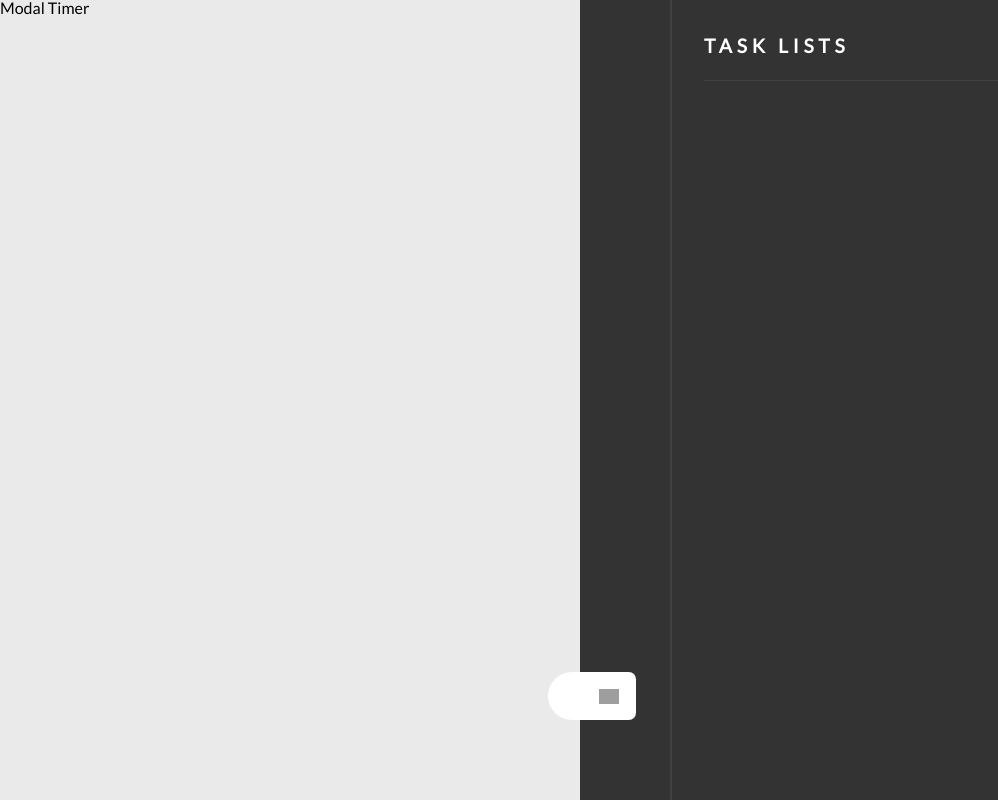
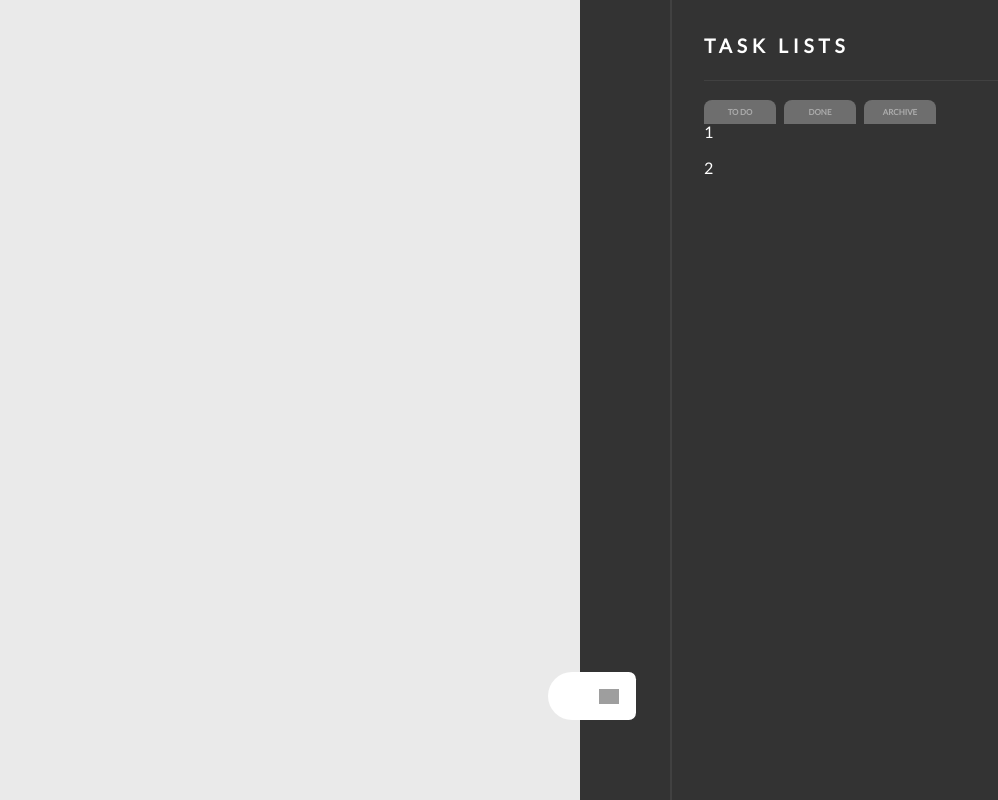
Before and after one commit to es6513/pomodoro-app, a React (Create React App) app: page /todo in a window 1280 px wide. Shown: the whole page, without its empty margins (0-998 px from the left). Built offline with nearby package versions, Linux system fonts and the light colour scheme; grey boxes are pictures that could not be loaded; some icons are missing.

Commit message:
adjust button scss

```diff
--- a/src/components/Button/index.js
+++ b/src/components/Button/index.js
@@ -13,5 +13,9 @@ export default Button;
 
 Button.propTypes = {
   children: PropTypes.string.isRequired,
-  className: PropTypes.string.isRequired,
+  className: PropTypes.string,
 };
+
+Button.defaultProps = {
+  className: "",
+};
--- a/src/container/AsidePanel/views/NewTask.js
+++ b/src/container/AsidePanel/views/NewTask.js
@@ -78,7 +78,10 @@ function NewTask() {
           />
         </div>
         <Button
-          className={`${ROOT_CLASS}__form-submit-button`}
+          data-size="big"
+          data-color="primary"
+          data-radius="general"
+          data-layout="full"
           type="submit"
           disabled={!formIsValid}
         >
--- a/src/container/AsidePanel/views/TaskLists.js
+++ b/src/container/AsidePanel/views/TaskLists.js
@@ -1,15 +1,66 @@
-import React from "react";
+import React, { useContext } from "react";
+import { TaskListContext } from "../../../context";
 import { config } from "../../../config";
 import HeadTitle from "../../../components/HeadTitle";
+import Button from "../../../components/Button";
+
 import withAsideLayout from "../../../hoc/withAsideLayout";
 
 const { css } = config;
 const { ROOT_CLASS } = css;
 
+const switchNav = [
+  {
+    filter: "SHOW_ALL",
+    label: "TO DO",
+  },
+  {
+    filter: "SHOW_DONE",
+    label: "DONE",
+  },
+  {
+    filter: "SHOW_ARCHIVE",
+    label: "ARCHIVE",
+  },
+];
+
 function TaskLists() {
+  const { taskState, taskDispatch } = useContext(TaskListContext);
+
+  console.log(taskState.taskLists);
+
+  const handleSelectTask = (id) => {
+    const payload = { id };
+    const action = { type: "SET_CURRENT_TASK", payload };
+    taskDispatch(action);
+  };
+
   return (
     <div className={`${ROOT_CLASS}__aside-panel__task-lists`}>
       <HeadTitle>TASK LISTS</HeadTitle>
+      <div className={`${ROOT_CLASS}__task-lists__switch-nav`}>
+        {switchNav.map((nav) => (
+          <Button
+            key={nav.label}
+            type="submit"
+            data-size="small"
+            data-color="gray"
+            data-radius="upper"
+            className={`${ROOT_CLASS}__task-lists__switch-nav-item`}
+          >
+            {nav.label}
+          </Button>
+        ))}
+      </div>
+      {taskState.taskLists.map((el) => (
+        <p
+          key={el.id}
+          style={{ marginBottom: "20px" }}
+          onClick={() => handleSelectTask(el.id)}
+        >
+          {el.taskTitle}
+        </p>
+      ))}
     </div>
   );
 }
--- a/src/container/ModalTimer/index.js
+++ b/src/container/ModalTimer/index.js
@@ -1,11 +1,43 @@
-import React from "react";
+import React, { useContext } from "react";
 import { config } from "../../config";
+import { TaskListContext } from "../../context";
 
 const { css } = config;
 const { ROOT_CLASS } = css;
 
 function ModalTimer() {
-  return <div className={`${ROOT_CLASS}__modal-timer`}>Modal Timer</div>;
+  const {
+    taskState: {
+      taskLists,
+      timer: { currentId },
+    },
+    taskDispatch,
+  } = useContext(TaskListContext);
+
+  console.log(currentId);
+
+  const getCurrentTask = () => {
+    return currentId ? taskLists.find((task) => task.id === currentId) : null;
+  };
+
+  const currentTask = getCurrentTask();
+
+  const handleUpdateTask = () => {
+    const payload = { isDone: true };
+    const action = { type: "UPDATE_TASK_STATE", id: currentId, payload };
+    taskDispatch(action);
+  };
+
+  return (
+    <div className={`${ROOT_CLASS}__modal-timer`}>
+      {currentTask ? currentTask.taskTitle : null}
+      {currentTask ? (
+        <button type="button" onClick={handleUpdateTask}>
+          Done
+        </button>
+      ) : null}
+    </div>
+  );
 }
 
 export default ModalTimer;
--- a/src/context/taskLists/index.js
+++ b/src/context/taskLists/index.js
@@ -1,29 +1,49 @@
 import React, { useReducer } from "react";
 import PropTypes from "prop-types";
+import mockInitialState from "./mockData";
 
 export const TaskListContext = React.createContext({});
 
-const initialState = {
-  taskLists: [],
-  timer: {
-    currentId: "",
-    isCountDown: false,
-  },
-};
+// const initialState = {
+//   taskLists: [],
+//   timer: {
+//     currentId: "",
+//     isCountDown: false,
+//   },
+// };
 const reducer = (state, action) => {
   switch (action.type) {
-    case "ADD_TASK":
+    case "ADD_TASK": {
       return {
         ...state,
         taskLists: [...state.taskLists, action.payload],
       };
+    }
+    case "UPDATE_TASK_STATE": {
+      const { id } = action;
+      const updatedTaskLists = state.taskLists.map((task) => {
+        if (task.id === id) return { ...task, ...action.payload };
+        return task;
+      });
+      return {
+        ...state,
+        taskLists: updatedTaskLists,
+      };
+    }
+    case "SET_CURRENT_TASK": {
+      const { id } = action.payload;
+      return {
+        ...state,
+        timer: { ...state.timer, currentId: id },
+      };
+    }
     default:
       return state;
   }
 };
 
 export const TaskListProvider = ({ children }) => {
-  const [taskState, taskDispatch] = useReducer(reducer, initialState);
+  const [taskState, taskDispatch] = useReducer(reducer, mockInitialState);
 
   const taskListsContext = {
     taskState,
--- /dev/null
+++ b/src/context/taskLists/mockData.js
@@ -0,0 +1,23 @@
+import { v4 as uuidv4 } from "uuid";
+
+const mockInitialState = {
+  taskLists: new Array(2).fill(),
+  timer: {
+    currentId: "",
+    isCountDown: false,
+  },
+};
+
+mockInitialState.taskLists = mockInitialState.taskLists.map((el, index) => {
+  const task = {
+    id: uuidv4(),
+    isArchived: false,
+    isDone: false,
+    isBreak: false,
+    taskTitle: index + 1,
+    estimatedTomato: index + 1,
+  };
+  return task;
+});
+
+export default mockInitialState;
--- /dev/null
+++ b/src/styles/_aside-task-lists.scss
@@ -0,0 +1,14 @@
+
+
+$_aside-panel: #{$root-class}__aside-panel;
+
+$_aside-panel__task-lists:#{$_aside-panel}__task-lists;
+
+#{$_aside-panel__task-lists}{
+
+  #{$root-class}__task-lists__switch-nav-item{
+    width: 4.5 * $font-basis;
+    margin-right:  0.5 * $font-basis;
+  }
+
+}
--- a/src/styles/components/_button.scss
+++ b/src/styles/components/_button.scss
@@ -1,28 +1,83 @@
+
+//color
+$color-themes:(
+  primary:(
+    font-color: $white,
+    background-color: $tomato
+  ),
+  gray:(
+    font-color: $gray-300,
+    background-color: $gray-400
+  )
+);
+
+//radius
+
+$radius-themes:(
+  general:(
+    radius: 1.5  * $font-basis,
+  ),
+  rounded:(
+    radius: 50%,
+  ),
+  upper:(
+    radius: 0.5  * $font-basis 0.5  * $font-basis 0 0,
+  ),
+);
+
+//size
+
+$size-themes:(
+  big:(
+    height: 3 * $font-basis,
+    font-size: $font-basis
+  ),
+  small:(
+    height: 1.5 * $font-basis,
+    font-size: 0.5 * $font-basis
+  )
+);
 
 
+//disabled
+$disabled-font-color: $gray-400;
+$disabled-background-color: $gray-300;
 
 button {
   outline: none;
   font-weight: 800;
+  font-family: inherit;
   border-color: transparent;
   cursor: pointer;
 
-  &#{$root-class}__form-submit-button{
-    width: 100%;
-    height: 3 * $font-basis;
-    color: $white;
-    background-color: $tomato;
-    border-radius: 1.5 * $font-basis;
+  @each $color, $styles in $color-themes{
+    &[data-color=#{$color}]{
+      color: map-get($styles , font-color);
+      background-color: map-get($styles , background-color);
+    }
   }
 
+  @each $radius, $styles in $radius-themes{
+    &[data-radius=#{$radius}]{
+      border-radius: map-get($styles , radius);;
+    }
+  }
 
-  &#{$root-class}__form-submit-button:disabled{
-    color: $gray-400;
-    background-color: $gray-300;
+  @each $size, $styles in $size-themes{
+    &[data-size=#{$size}]{
+      height: map-get($styles , height);
+      font-size:map-get($styles ,  font-size)
+    }
+  }
+
+  &[data-layout="full"]{
+    width: 100%;
+    display: block;
+  }
+
+  &:disabled{
+    color: $disabled-font-color;
+    background-color: $disabled-background-color;
     cursor: not-allowed;
   }
-
-  &#{$root-class}__button-circle{
-    border-radius: 50%;
-  }
 }
--- a/src/styles/main.scss
+++ b/src/styles/main.scss
@@ -1,13 +1,14 @@
 @import "./reset";
 @import "./settings.variables";
+@import "./components/input";
+@import "./components/button";
 @import "./modal-timer";
 @import "./aside-panel";
 @import "./modal-timer";
 @import "./aside-panel-menu";
 @import "./aside-panel-layouts";
 @import "./aside-panel-new-task";
-@import "./components/input";
-@import "./components/button";
+@import "./aside-task-lists";
 
 
 
```
